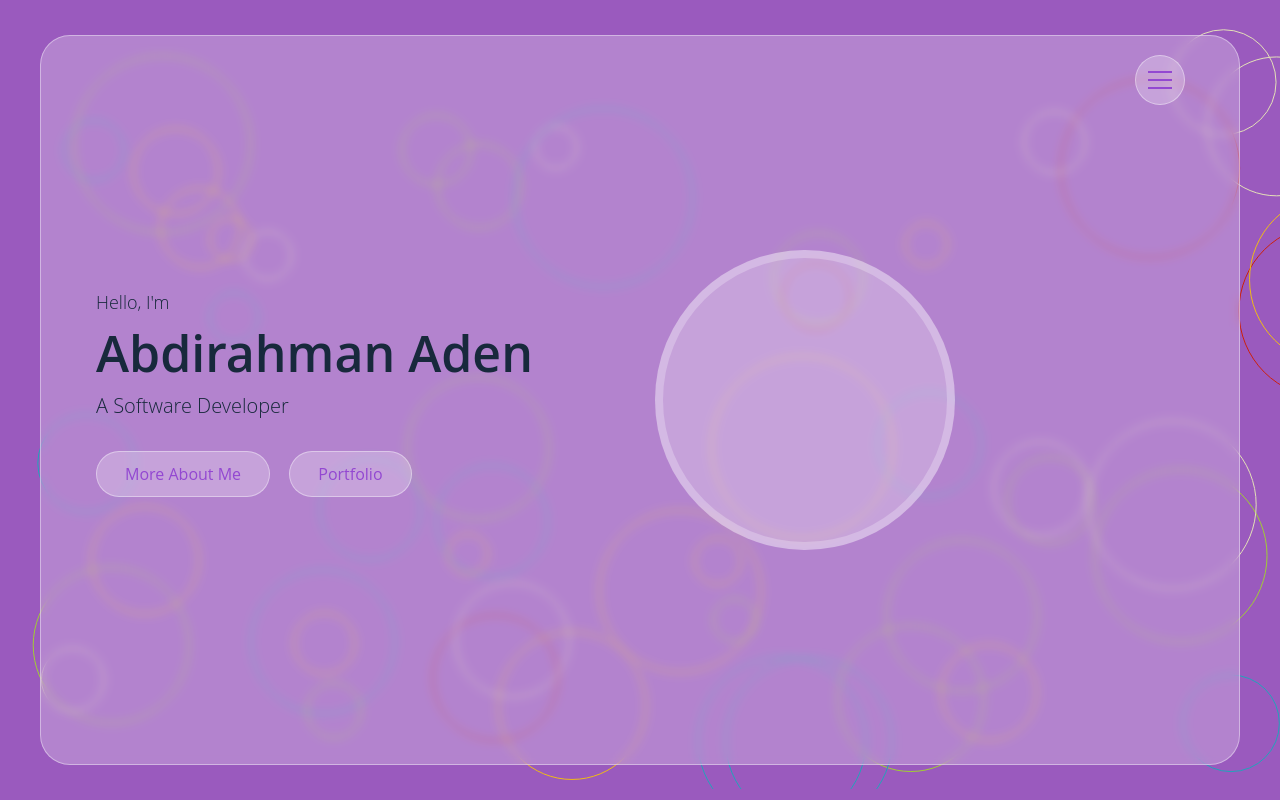
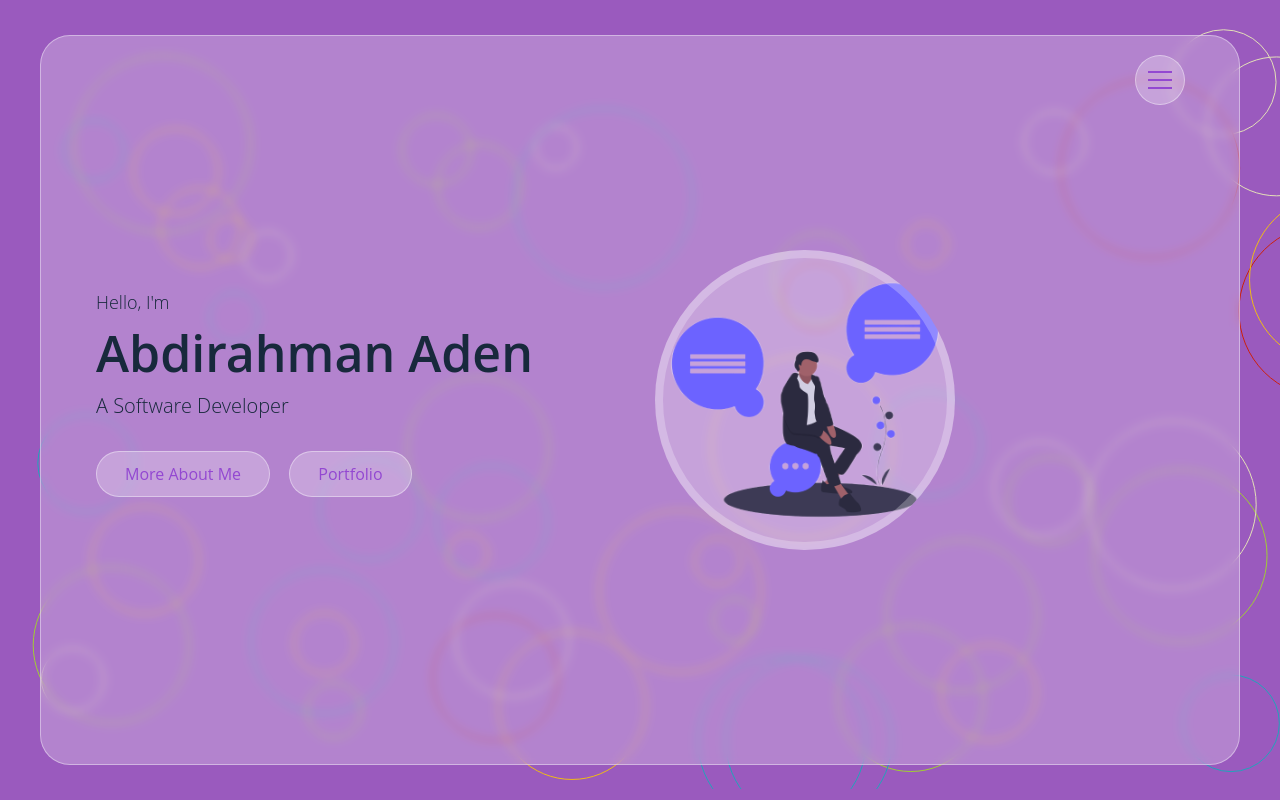
Before and after one commit to aden-abdirahman/Portfolio-Website, a plain HTML site: page index.html in a window 1280 px wide. Drawn offline with Linux system fonts and the light colour scheme; the site is published under a folder, as on GitHub Pages, so addresses that start at the root find nothing.

Commit message:
created assets folder for images and svg

```diff
--- a/Develop/app.css
+++ b/Develop/app.css
@@ -33,7 +33,7 @@
 
 body {
   min-height: 100vh;
-  background-image: url("../svg/Ripple2.svg");
+  background-image: url("../Assets/svg/Ripple2.svg");
   background-attachment: fixed;
   font-size: 16px;
   font-family: "Montserrat", sans-serif;
@@ -465,7 +465,7 @@ button {
 }
 
 .home-img .img-box {
-  background: url(/images/profile-pic.png);
+  background: url(../Assets/images/profile-pic.png);
   background-size: cover;
   background-position: center;
   max-width: 360px;
```
Also changed, not shown: Assets/images/Screenshot1.png (renamed from images/Screenshot1.png), Assets/images/Screenshot2.png (renamed from images/Screenshot2.png), Assets/images/about.jpg (added), Assets/images/planner.png (added), Assets/images/profile-pic.png (renamed from images/profile-pic.png), Assets/images/pwdgenerator.png (added), Assets/images/quiz.png (added), Assets/images/weather.png (added), Assets/svg/Ripple2.svg (renamed from svg/Ripple2.svg), 9 other files.
